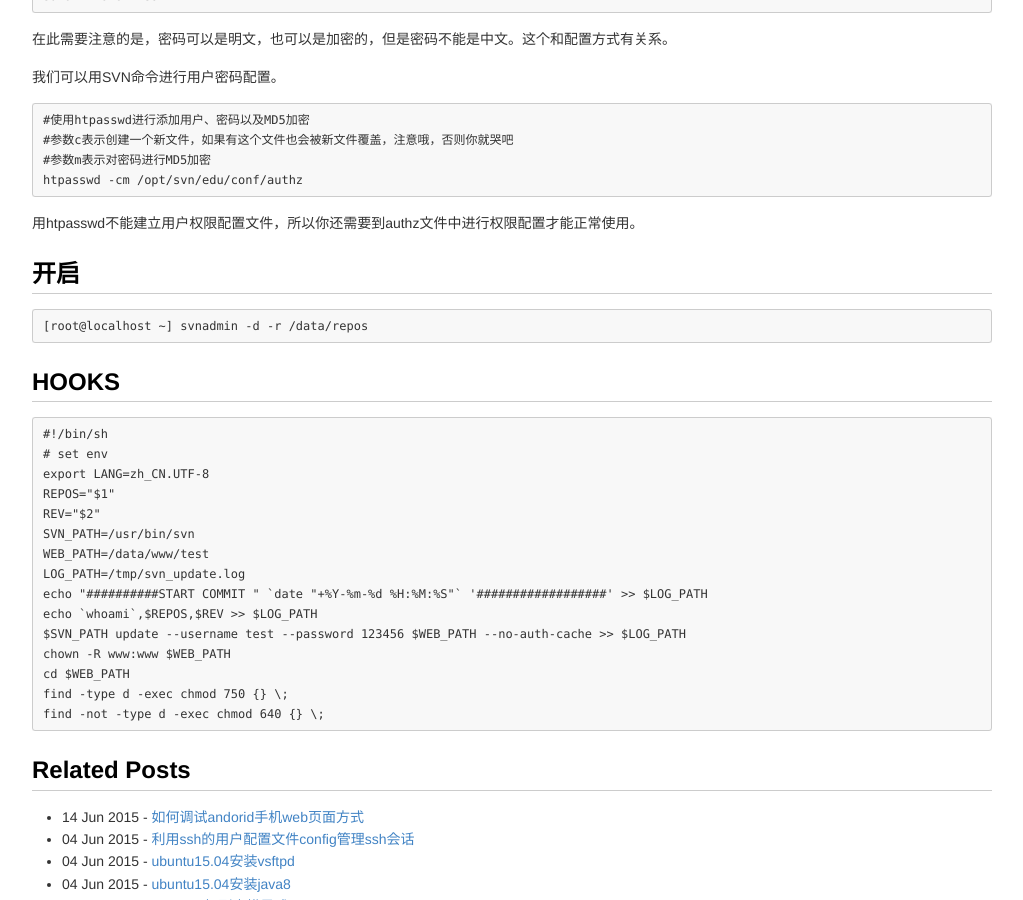
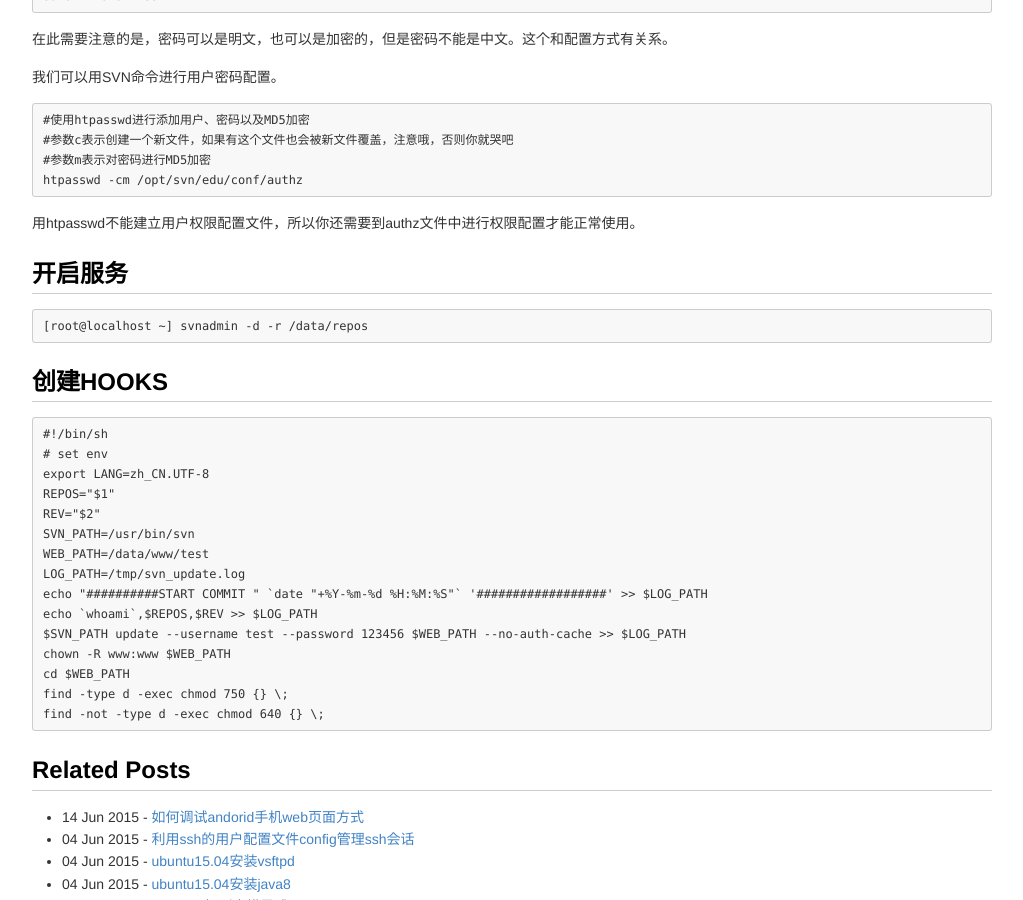
Before and after one commit to peng2089/dp.github.io, a Jekyll site: the page built from _posts/2015-07-20-SVN服务器安装与配置.md, in a window 1280 px wide and 900 px high, scrolled down 2491 px. Shown: the whole window, without its empty margins (128-1151 px from the left). Built offline with Jekyll 4.4.1, drawn with Linux system fonts in a browser that asks for light colours.

Commit message:
add files

```diff
--- a/_posts/2015-07-20-SVN服务器安装与配置.md
+++ b/_posts/2015-07-20-SVN服务器安装与配置.md
@@ -132,11 +132,11 @@ SVN的组配置如下：
 用htpasswd不能建立用户权限配置文件，所以你还需要到authz文件中进行权限配置才能正常使用。
 
 
-## 开启
+## 开启服务
 
 	[root@localhost ~] svnadmin -d -r /data/repos
 
-## HOOKS
+## 创建HOOKS
 
 	#!/bin/sh
 	# set env
```
